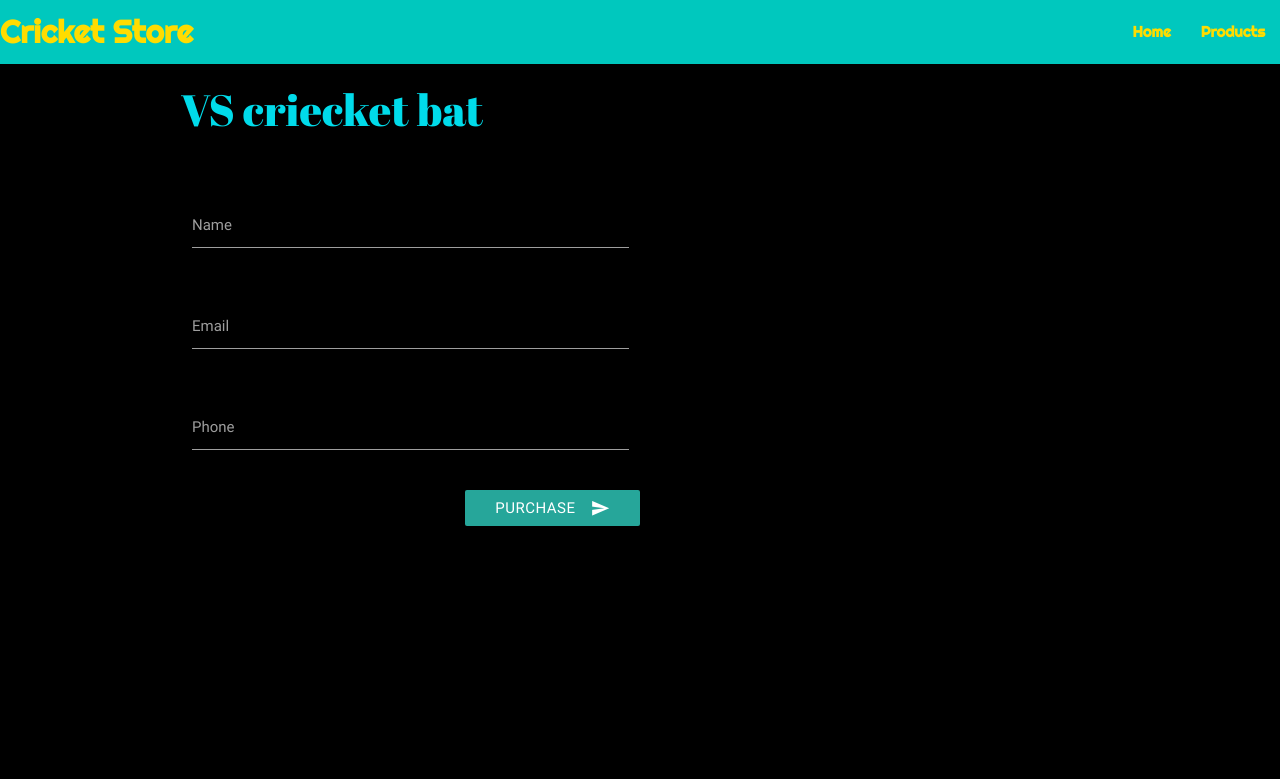
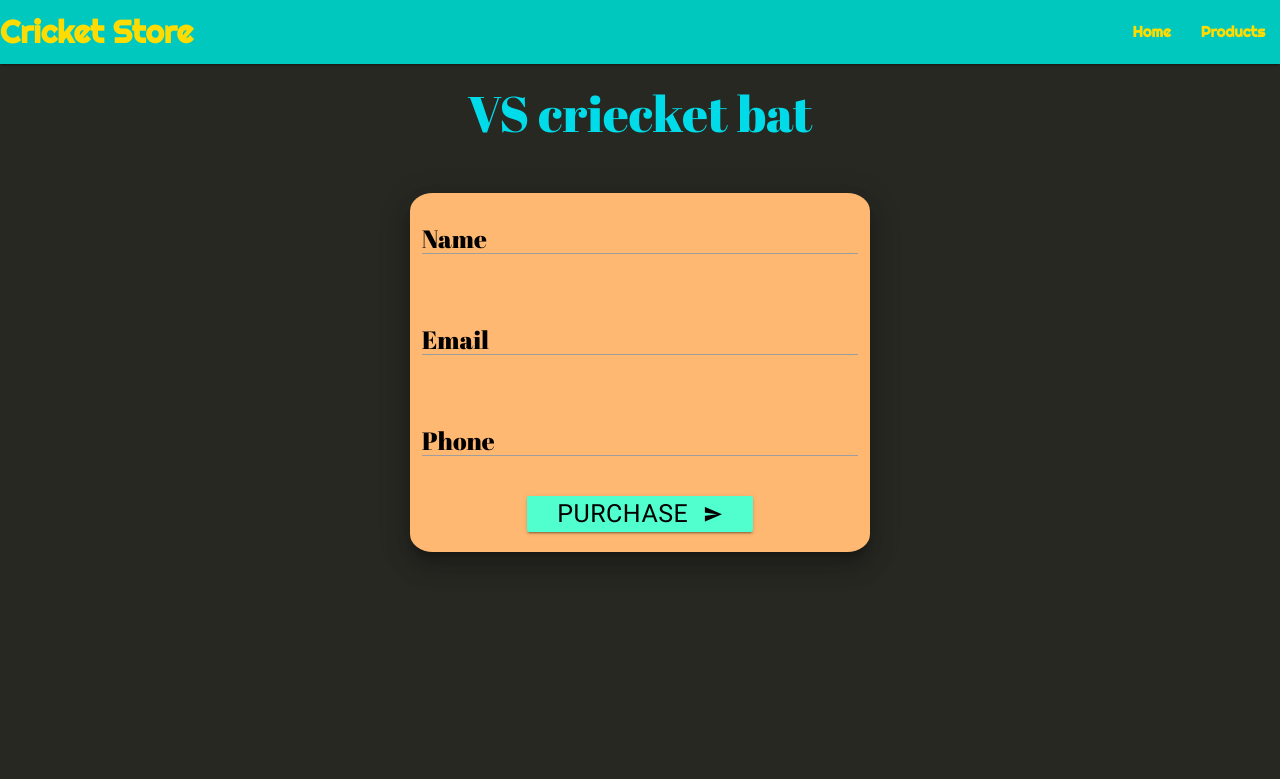
Before and after one commit to soikatesc/python-test, a Django app: template apps/products_app/templates/products_app/product_purchase.html in a window 1280 px wide. Shown: the top 779 px of the page. Run offline with Django 3.2, Linux system fonts and the light colour scheme; the template is opened without the code that fills it: values that come from a table or form of the project are taken from there, others are empty; data comes from the database, SQL or seed files in the repository; both versions use the stored data as it was after the commit; parts of the project's set-up code (start-up, migrations or seed data) failed here and were passed over; some libraries are stand-ins or nearby versions.

Commit message:
improved user interface form, table, background color

```diff
--- a/apps/products_app/models.py
+++ b/apps/products_app/models.py
@@ -16,11 +16,11 @@ class PurchaseManager(models.Manager):
 
 		if not re.search(r'^[a-zA-Z0-9.+_-]+@[a-zA-Z0-9._-]+\.[a-zA-Z]+$',post.get('byer_email')):
 			is_valid = False
-			errors.append('Email is Required; Valid Format')
+			errors.append('Enter a valid email, eg: example@example.com')
 
 		if not re.search(r'\d{3}\d{3}\d{4}', post.get('byer_phone')):
 			is_valid = False
-			errors.append('Required, Please enter a valid phone number..')
+			errors.append('Enter a valid mobile number, eg: 1234567890')
 
 		return (is_valid, errors)
 
--- a/apps/products_app/static/products_app/css/style.css
+++ b/apps/products_app/static/products_app/css/style.css
@@ -23,15 +23,38 @@ nav .nav-wrapper a{
 
 .error{
 	color: red;
+	font-family: 'Libre Franklin', sans-serif;
+	font-size: 16px;
+}
+#product-title{
+	font-size: 50px;
 }
 
-.row table a{
+/*desiging tabel*/
+.row table th {
+	border: 1px solid white;
+	color: #01FF8F;
+	font-size: 35px;
+}
+
+.row table td {
+	border: 1px solid white;
+}
+
+.row table a, td, th{
 	color: white;
+	font-family: 'Libre Franklin', sans-serif;
+	font-size: 25px;
 }
 
 .row table a:hover{
 	color: #00DBEA;
 }
+
+/*.row table td:hover{
+	background-color: #E9E500;
+}*/
+/*tabel design */
 
 #purchase-confirm p{
 	font-size: 17px;
@@ -56,11 +79,38 @@ nav .nav-wrapper a{
 }
 
 body{
-	background-color: black;
-	color: white;
+	background-color: #272822;
+	color: #262626;
 }
 
 .font{
 	font-family: 'Abril Fatface', cursive;
 	color: #00DBEA;
 }
+
+.sub-header{
+	color: #00C9CB;
+	font-family: 'Libre Franklin', sans-serif;
+}
+
+/*form design*/
+.row .input-field label{
+	font-size: 25px;
+	color: black;
+	font-family: 'Abril Fatface', cursive;
+}
+
+.row .input-field input {
+	font-size: 22px;
+}
+
+form {
+	background-color: #FFB872;
+	border-radius: 5%;
+}
+
+#submit{
+	color: black;
+	background-color: #51FECE;
+	font-size: 25px;
+}
--- a/apps/products_app/templates/products_app/base.html
+++ b/apps/products_app/templates/products_app/base.html
@@ -9,6 +9,7 @@
   		<link href="https://fonts.googleapis.com/icon?family=Material+Icons" rel="stylesheet">
   		<link href="https://fonts.googleapis.com/css?family=Abril+Fatface" rel="stylesheet">
   		<link href="https://fonts.googleapis.com/css?family=Righteous" rel="stylesheet">
+  		<link href="https://fonts.googleapis.com/css?family=Libre+Franklin" rel="stylesheet">
 
   		<!-- Compiled and minified JavaScript -->
   		<script src="https://ajax.googleapis.com/ajax/libs/jquery/3.2.1/jquery.min.js"></script>
@@ -18,6 +19,7 @@
 	</head>
 	<body>
 		{% block body %}
+		<div class="navbar-fixed">
 			<nav>
 			    <div class="nav-wrapper">
 			      <a href="/" class="brand-logo">Cricket Store </a>
@@ -35,6 +37,7 @@
 			      </ul>
 			    </div>
 	  		</nav>
+	  	</div>
 	  	{% endblock %}
 
 	</body>
--- a/apps/products_app/templates/products_app/product_purchase.html
+++ b/apps/products_app/templates/products_app/product_purchase.html
@@ -4,11 +4,11 @@
 {{ block.super }}
 		<div class="container">
 			<div class="row">
-				<h3 class="font">{{ product.name }}</h3>
+				<h3 id="product-title" class="font center-align">{{ product.name }}</h3>
 			</div>
 
-			<div class="row">
-				<form class="input-field col s6" action="/products/{{ product.id }}/purchase" method="POST">
+			<div class="row " id="form">
+				<form class="input-field col s6 l6 offset-l3 z-depth-5" action="/products/{{ product.id }}/purchase" method="POST">
 					{% csrf_token %}
 					<div class="row">
 						<div class="input-field col s12">
@@ -32,23 +32,26 @@
 					</div>
 
 					<div class="row">
-						<div class="right-align">
-							<button class="btn waves-effect waves-light" type="submit" name="action">Purchase
+						<div class="center-align">
+							<button id="submit" class="btn" type="submit" name="action">Purchase
     							<i class="material-icons right">send</i>
   							</button>
 						</div>
 					</div>
 				</form>
 
+				<div class="row">
+					<div class="input-field col s12 l6 offset-l3">
+						{% if messages%}
+							{% for message in messages%}
+								<p class="error">{{message}}</p>
+							{% endfor%}
+						{% endif %}
+					</div>
+				</div>
+
 			</div>
 
-			<div class="row">
-				{% if messages%}
-					{% for message in messages%}
-						<p class="error">{{message}}</p>
-					{% endfor%}
-				{% endif %}
-			</div>
 		</div>
 
 {% endblock %}
--- a/apps/products_app/templates/products_app/products.html
+++ b/apps/products_app/templates/products_app/products.html
@@ -5,10 +5,10 @@
 	<div class="container">
 		<div class="row">
 			<h1 class="font">All Products:</h1>
-			<h5 class="truncate font">Please click on the product that you wish to buy</h5>
+			<h5 class="truncate sub-header">Please click on the product that you wish to buy:</h5>
 		</div>
 		<div class="row">
-				<table>
+				<table class="centered">
 					<thead>
 						<tr>
 							<th>Name</th>
```
Also changed, not shown: db.sqlite3, 1 other file.
